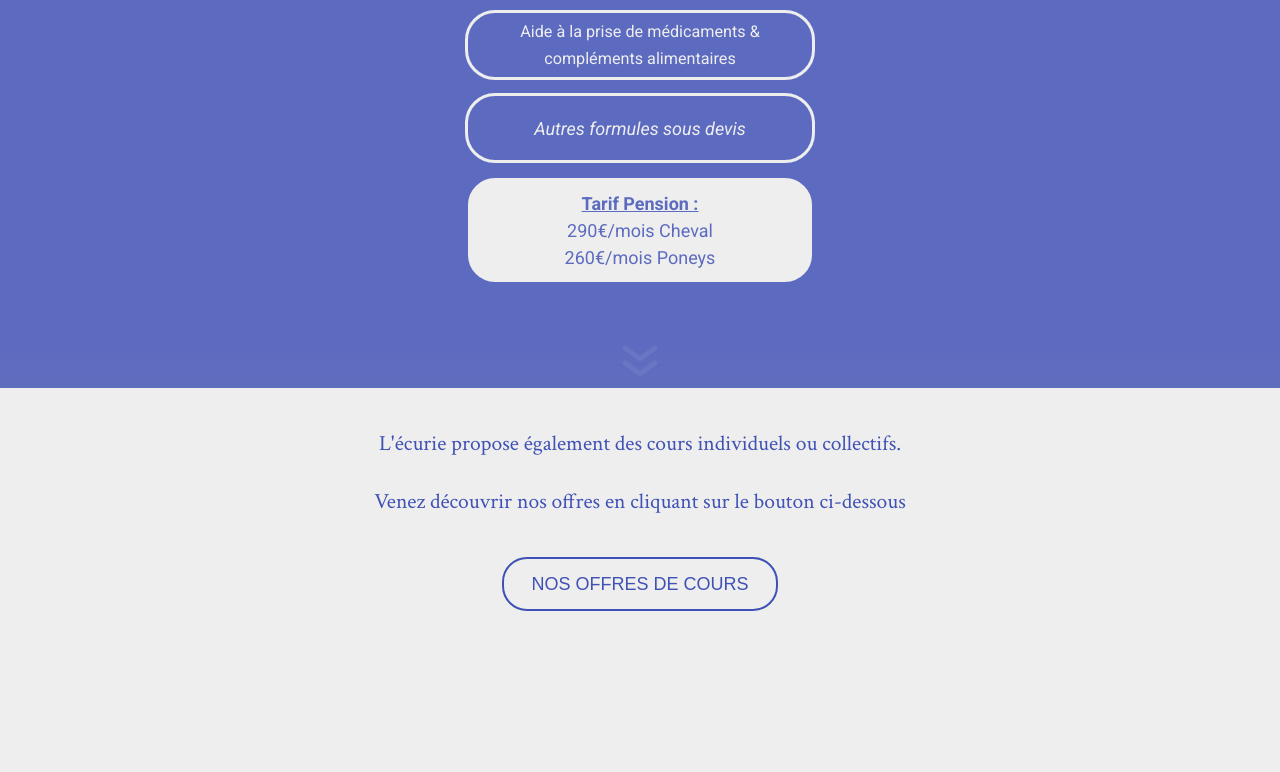
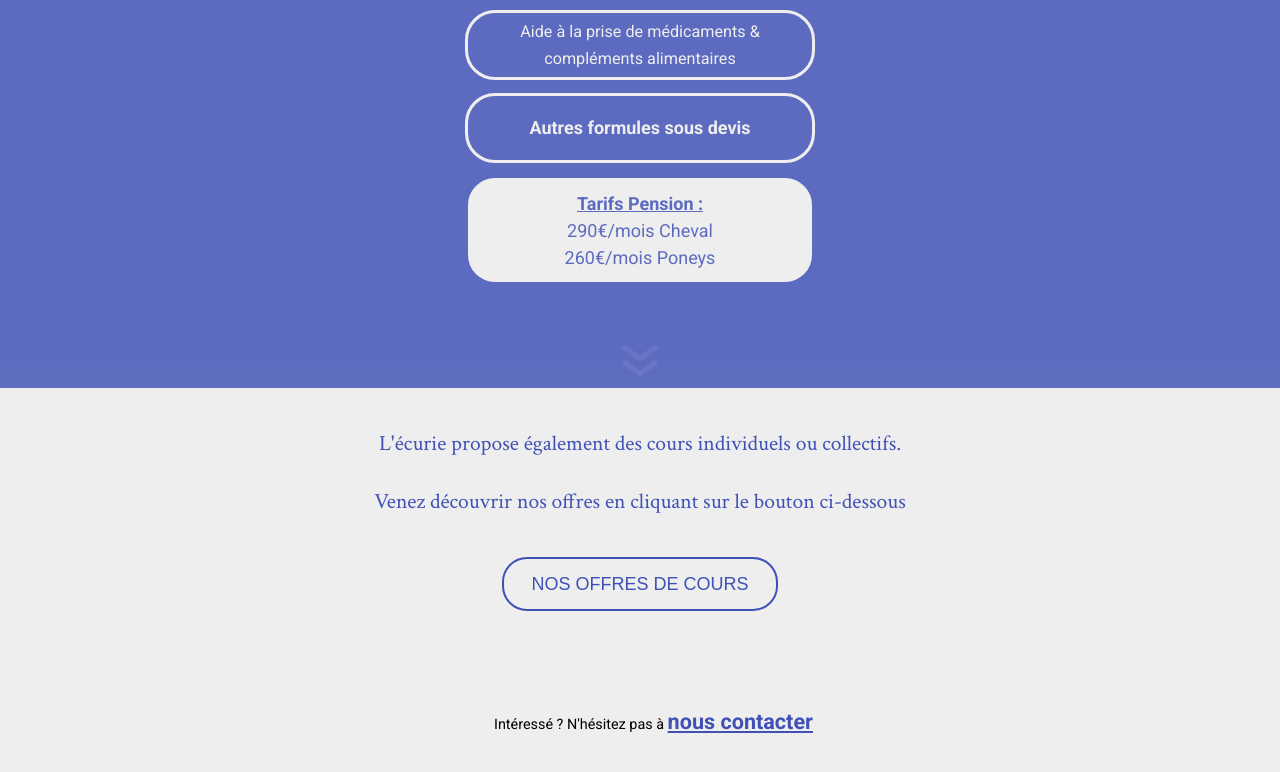
Before and after one commit to GoutteDooo/Site_Ecurie, a React (Vite) app: page /proprietaires in a window 1280 px wide. Shown: the part 1912-2684 px from the top of the page. Built offline with nearby package versions, Linux system fonts and the light colour scheme.

Commit message:
feat: created Interested.jsx

```diff
--- /dev/null
+++ b/src/components/Interested.jsx
@@ -0,0 +1,17 @@
+import React from "react";
+import { Link } from "react-router-dom";
+
+const Interested = () => {
+  return (
+    <div className="interested">
+      <p>
+        Intéressé ? N'hésitez pas à{" "}
+        <Link to={"/contacts"}>
+          <span>nous contacter</span>
+        </Link>
+      </p>
+    </div>
+  );
+};
+
+export default Interested;
--- a/src/components/proprietaires/Details.jsx
+++ b/src/components/proprietaires/Details.jsx
@@ -15,9 +15,9 @@ const Details = () => {
     <p style={{ fontSize: "0.9rem" }}>
       Aide à la prise de médicaments & compléments alimentaires
     </p>,
-    <em style={{ fontSize: "1rem" }}>Autres formules sous devis</em>,
+    <b style={{ fontSize: "1rem" }}>Autres formules sous devis</b>,
     <>
-      <b style={{ textDecoration: "underline" }}>Tarif Pension :</b>
+      <b style={{ textDecoration: "underline" }}>Tarifs Pension :</b>
       <p>290€/mois Cheval</p>
       <p>260€/mois Poneys</p>
     </>,
--- a/src/pages/Proprietaires.jsx
+++ b/src/pages/Proprietaires.jsx
@@ -5,6 +5,7 @@ import Prestations from "../components/proprietaires/Prestations";
 import Details from "../components/proprietaires/Details";
 import DecorImage from "../components/DecorImage";
 import Proposition from "../components/proprietaires/Proposition";
+import Interested from "../components/Interested";
 
 const Proprietaires = () => {
   window.scrollTo(0, 0);
@@ -15,6 +16,7 @@ const Proprietaires = () => {
       <DecorImage imgLink={"/assets/images/decor_image/proprio_1.jpg"} />
       <Details />
       <Proposition />
+      <Interested />
     </div>
   );
 };
--- /dev/null
+++ b/src/styles/components/_interested.scss
@@ -0,0 +1,15 @@
+.interested {
+  width: 100%;
+  height: 150px;
+  @include verticalCenter;
+  padding: 0 0rem 0 1.5rem;
+  p {
+    font-size: 0.8rem;
+    span {
+      font-size: 1.2rem;
+      text-decoration: underline;
+      color: $secondary-color;
+      font-weight: bold;
+    }
+  }
+}
--- a/src/styles/main.scss
+++ b/src/styles/main.scss
@@ -17,6 +17,7 @@
 @import "./components/intro-annexe";
 @import "./components/bubble";
 @import "./components/decor-image";
+@import "./components/interested";
 /* LAYOUTS */
 @import "./layouts/footer";
 @import "./layouts/navbar";
```
